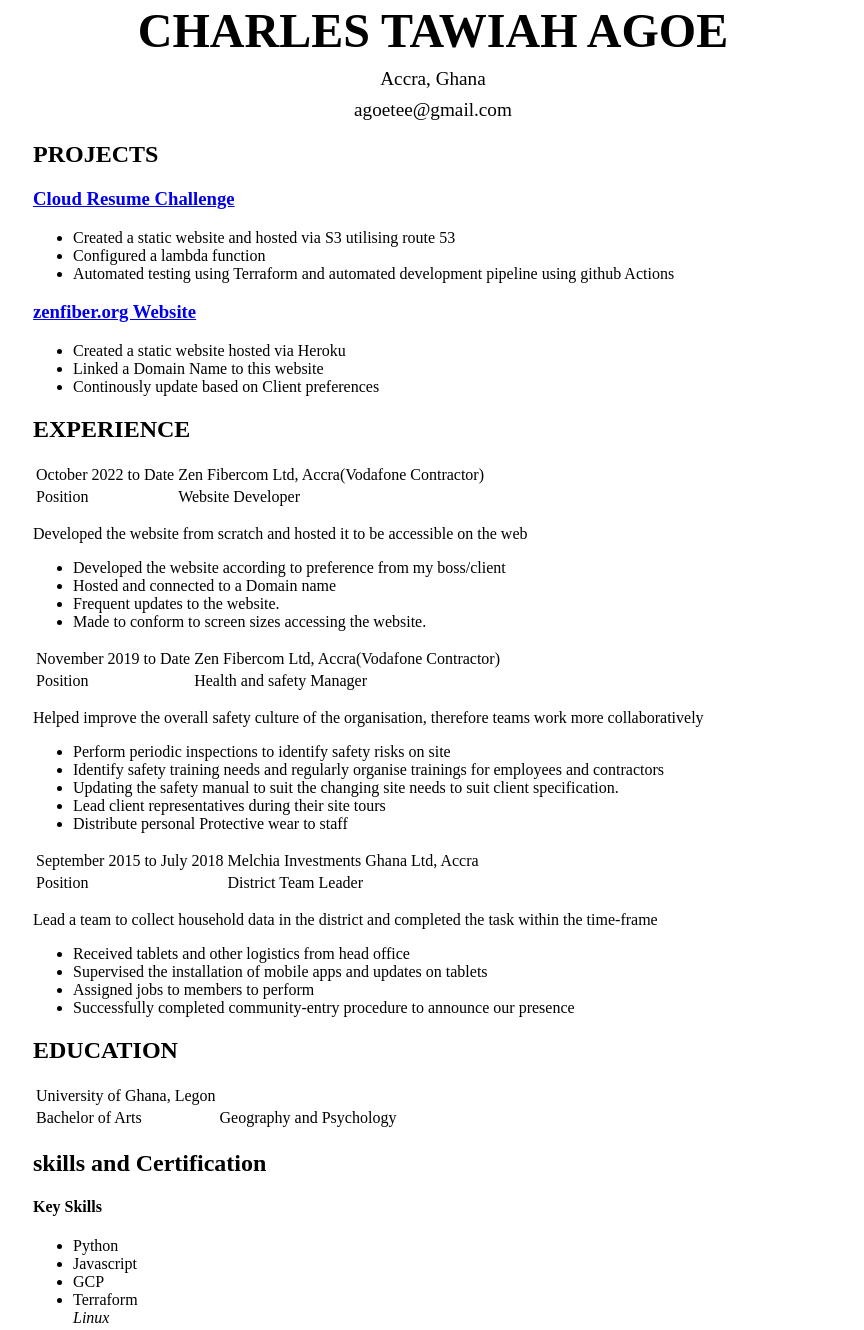
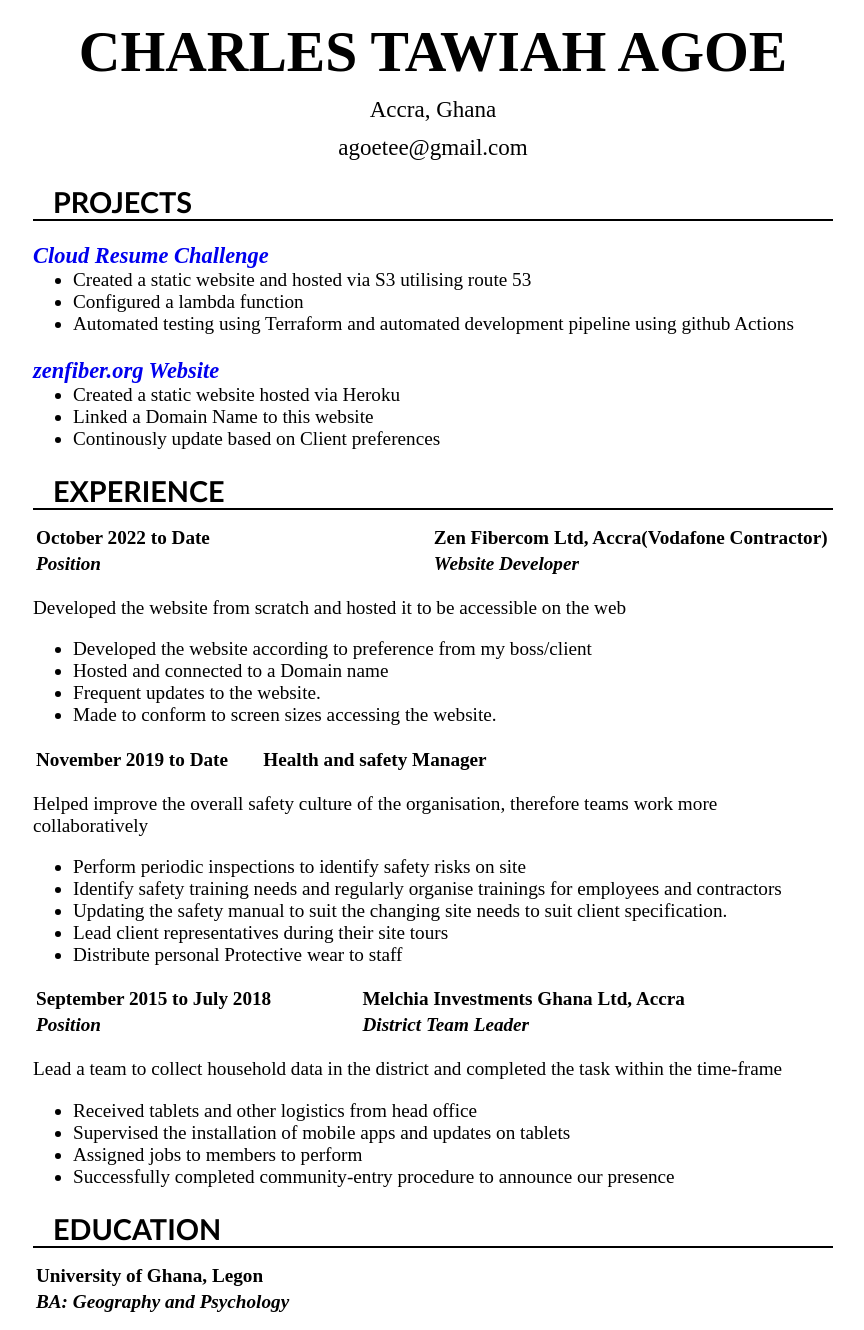
Before and after one commit to agoetee/cloudResume, a plain HTML site: page index.html in a window 1280 px wide. Shown: the part 77-1407 px from the top of the page, without its empty margins (207-1071 px from the left). Drawn offline with nearby package versions, Linux system fonts and the light colour scheme.

Commit message:
styling -experience

```diff
--- a/index.html
+++ b/index.html
@@ -18,16 +18,16 @@
     <!-- Basic informtion section -->
 
     <!-- Projects section -->
-    <section>
+    <section class="project-canvass">
         <h2 class="sectionHead">PROJECTS</h2>
-        <h3><a href="#">Cloud Resume Challenge</a></h3>
-        <ul>
+        <h3 class="project-title"><i><a href="#" >Cloud Resume Challenge</a></i></h3>
+        <ul class="project-unorder second">
             <li>Created a static website and hosted via S3 utilising route 53</li>
             <li>Configured a lambda function</li>
             <li>Automated testing using Terraform and automated development pipeline using github Actions</li>
         </ul>
-        <h3><a href="#">zenfiber.org Website</a></h3>
-        <ul>
+        <h3 class="project-title"><i><a href="#" >zenfiber.org Website</a></i></h3>
+        <ul class="project-unorder">
             <li>Created a static website hosted via Heroku</li>
             <li>Linked a Domain Name to this website</li>
             <li>Continously update based on Client preferences</li>
@@ -36,20 +36,20 @@
     <!-- Projects section -->
 
     <!-- Experience section -->
-    <section>
+    <section class="experience-canvass">
         <h2 class="sectionHead">EXPERIENCE</h2>
         <div>
-            <table>
+            <table class="exp-table-padding table-bold">
                 <tr>
-                <td>October 2022 to Date</td>
+                    <td width="50%"> October 2022 to Date</td>
                     <td>Zen Fibercom Ltd, Accra(Vodafone Contractor)</td>
                 </tr>
                 <tr>
-                <td>Position</td>
-                <td>Website Developer</td>
+                    <td><em>Position</em></td>
+                    <td><em>Website Developer</em></td>
                 </tr>
             </table>
-            <p>Developed the website from scratch and hosted it to be accessible on the web</p>
+            <p class="role-sum">Developed the website from scratch and hosted it to be accessible on the web</p>
             <ul>
                 <li>Developed the website according to preference from my boss/client</li>
                 <li>Hosted and connected to a Domain name</li>
@@ -59,17 +59,13 @@
         </div>
 
         <div>
-            <table>
+            <table class="exp-table-padding table-bold">
                 <tr>
-                <td>November 2019 to Date</td>
-                <td>Zen Fibercom Ltd, Accra(Vodafone Contractor)</td>
-            </tr>
-            <tr>
-                <td>Position</td>
+                    <td width="50%">November 2019 to Date</td>
                     <td>Health and safety Manager</td>
                 </tr>
             </table>
-            <p>Helped improve the overall safety culture of the organisation, therefore teams work more collaboratively</p>
+            <p class="role-sum">Helped improve the overall safety culture of the organisation, therefore teams work more collaboratively</p>
             <ul>
                 <li>Perform periodic inspections to identify safety risks on site</li>
                 <li>Identify safety training needs and regularly organise trainings for employees and contractors</li>
@@ -80,17 +76,17 @@
         </div>
 
         <div>
-            <table>
+            <table class="exp-table-padding table-bold">
                 <tr>
-                <td>September 2015 to July 2018</td>
+                    <td width="50%">September 2015 to July 2018</td>
                     <td>Melchia Investments Ghana Ltd, Accra</td>
                 </tr>
                 <tr>
-                <td>Position</td>
-                <td>District Team Leader</td>
+                    <td><em>Position</em></td>
+                    <td><em>District Team Leader</em></td>
                 </tr>
             </table>
-            <p>Lead a team to collect household data in the district and completed the task within the time-frame</p>
+            <p class="role-sum">Lead a team to collect household data in the district and completed the task within the time-frame</p>
             <ul>
                 <li>Received tablets and other logistics from head office</li>
                 <li>Supervised the installation of mobile apps and updates on tablets</li>
@@ -102,17 +98,15 @@
     <!-- Experience section -->
 
     <!-- Education section -->
-    <section>
+    <section class="education-canvass">
         <h2 class="sectionHead">EDUCATION</h2>
         <div>
-            <table>
+            <table class="table-bold">
                 <tr>
                     <td>University of Ghana, Legon</td>
-                    <td>&nbsp;</td>
                 </tr>
                 <tr>
-                    <td>Bachelor of Arts</td>
-                    <td>Geography and Psychology</td>
+                    <td><em>BA: Geography and Psychology</em></td>
                 </tr>
             </table>
         </div>
@@ -122,20 +116,33 @@
     <!-- Skills and Certification section -->
     <section>
         <h2 class="sectionHead">skills and Certification</h2>
-        <div>
+        <div class="skills-container">
+            <div class="skill-text">
                 <h4>Key Skills</h4>
                 <ul>
                     <li>Python</li>
                     <li>Javascript</li>
                     <li>GCP</li>
                     <li>Terraform</li>
-                <i>Linux</i>
+                    <li>Linux</li>
                 </ul>
             </div>
-        <div>
+
+            <div class="link-container">
+                <h4>Links</h4>
+                <ul>
+                    <li><a href="#"><i class="bi bi-github"></i></a></li>
+                    <li><a href="#"><i class="bi bi-linkedin"></i></a></li>
+                </ul>
+            </div>
+
+            <div class="cert-img">
                 <h4>Certification</h4>
                 <img src=".\img\aws-certified-cloud-practitioner.png" alt="Practitioner Badge">
             </div>
+
+        </div>
+
     </section>
     <!-- Skills and Certification section -->
 
@@ -149,13 +156,14 @@
 
     <!-- Links section -->
     <section>
+        <div class="link-container">
             <div>
                 <a href="#"><i class="bi bi-github"></i></a>
             </div>
             <div>
                 <a href="#"><i class="bi bi-linkedin"></i></a>
             </div>
-
+        </div>
 
 
     </section>
--- a/styles.css
+++ b/styles.css
@@ -1,5 +1,6 @@
 body {
     margin: 5em 15rem 1em 15rem;
+    font-size: 1.2em;
 }
 
 .basicText {
@@ -20,3 +21,35 @@ body {
 .email {
     margin-top: 0.5em;
 }
+.sectionHead {
+    font-family: 'Trebuchet MS', 'Lucida Sans Unicode', 'Lucida Grande', 'Lucida Sans', Arial, sans-serif;
+    border-bottom: 2px solid black;
+    padding-left: 20px;
+    text-transform: uppercase;
+    margin-bottom: 0.5em;
+}
+.project-title {
+    margin-bottom: 0px;
+}
+.project-unorder {
+    margin-top: 0px;
+}
+ul .second {
+    list-style-type: square;
+}
+
+.project-title a {
+    text-decoration: none;
+}
+
+.table-bold {
+    font-weight: bold;
+}
+
+/* .exp-table-padding td{
+    padding: 0 15px;
+} */
+
+.skills-container {
+    display: flex;
+}
```
Lines whose indentation alone changed are shown as unchanged.
